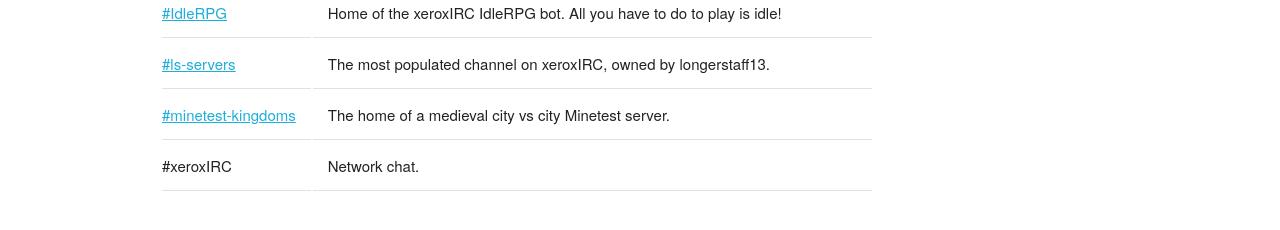
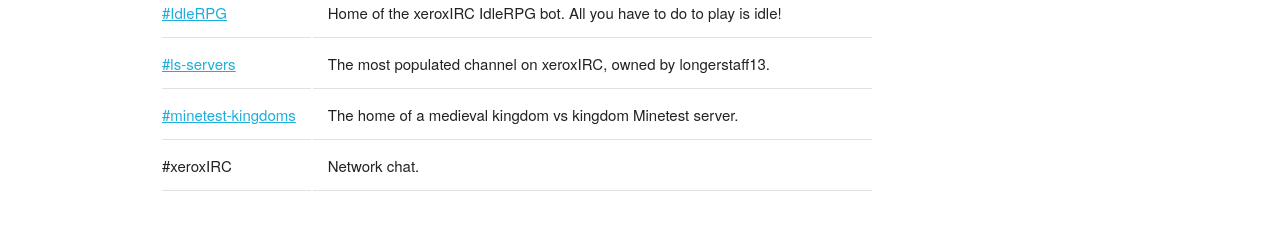
Before and after one commit to xeroxIRC/xeroxIRC.github.io, a Jekyll site: the page built from notable-channels.md, in a window 1280 px wide. Shown: the part 459-689 px from the top of the page. Built offline with Jekyll 4.4.1, drawn with Linux system fonts in a browser that asks for light colours; comment, search, counter and statistics services are not loaded.

Commit message:
Corrected "city" to "kingdom"

```diff
--- a/notable-channels.md
+++ b/notable-channels.md
@@ -16,7 +16,7 @@ To join a channel, type `/join <name of channel>` into your IRC client.
 | #help                 | Network help. If you have any IRC-related questions, here’s the place to ask them. |
 | [#IdleRPG]            | Home of the xeroxIRC IdleRPG bot. All you have to do to play is idle! |
 | [#ls-servers]         | The most populated channel on xeroxIRC, owned by longerstaff13. |
-| [#minetest-kingdoms]  | The home of a medieval city vs city Minetest server. |
+| [#minetest-kingdoms]  | The home of a medieval kingdom vs kingdom Minetest server. |
 | #xeroxIRC             | Network chat.                                        |
 
 [#BlockySurvival]:      https://mt.packets4hire.com
```
